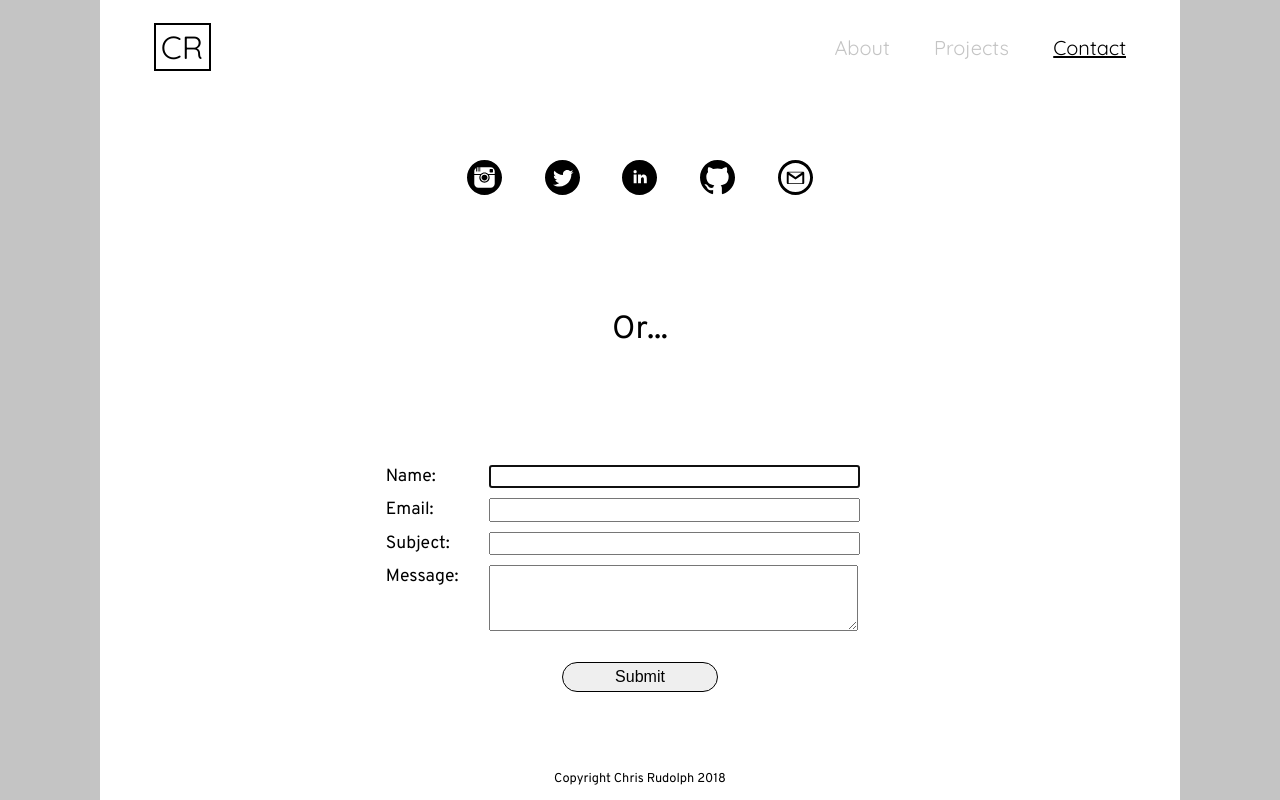
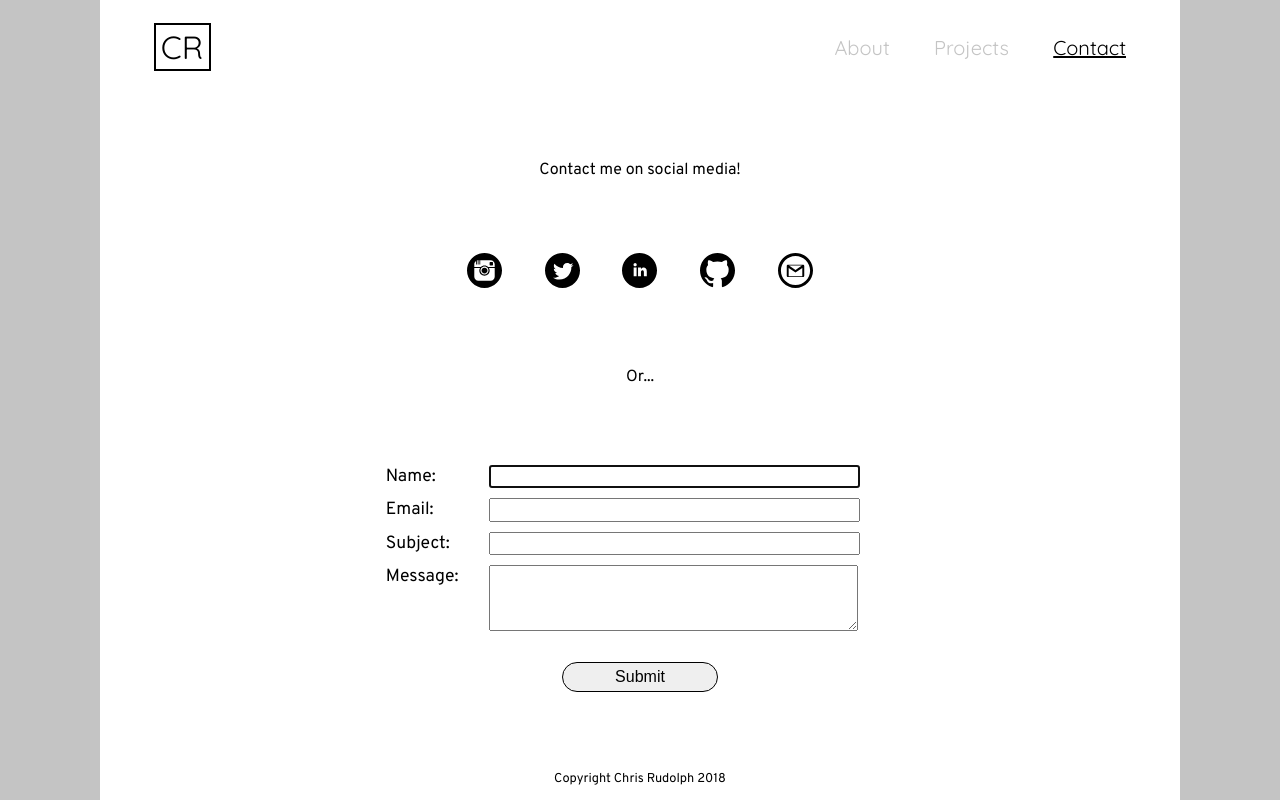
Before and after one commit to chrisjamesr/homepage, a React app: page /contact in a window 1280 px wide. Built offline with nearby package versions, Linux system fonts and the light colour scheme; a web font is replaced by a local one.

Commit message:
Replace P tags wiith span

```diff
--- a/src/components/Contact.js
+++ b/src/components/Contact.js
@@ -32,8 +32,9 @@ class Contact extends React.Component {
     return(
 
       <div id="contact" className="section">
+      <span>Contact me on social media!</span>
         <Social/>
-        <span style={{fontSize: "2rem"}}>Or...</span>
+        <span>Or...</span>
         <div className="contact-form">
           <form onSubmit={this.onSubmit}
                 action="https://formspree.io/chrisjames.r@gmail.com"
```
